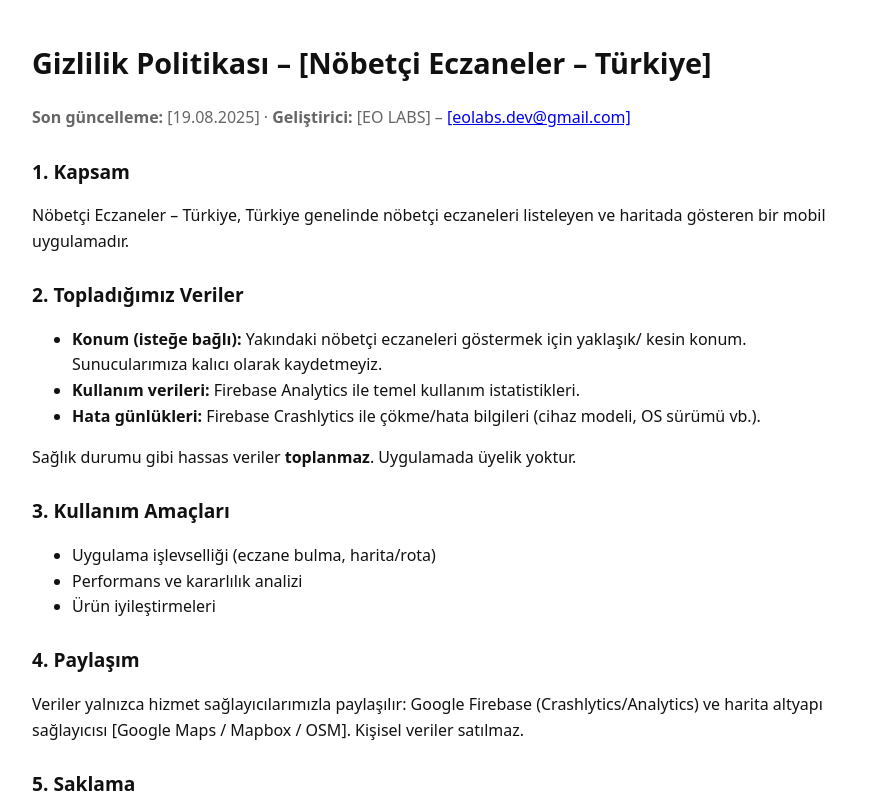
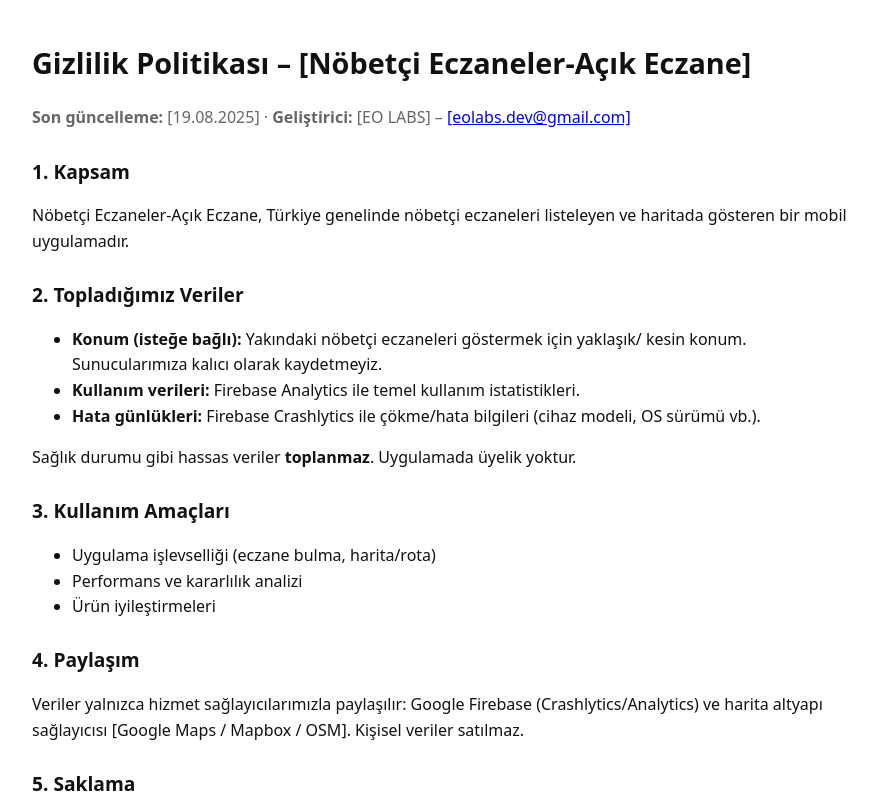
Before and after one commit to egemenocakli/Nobetci-Eczaneler-Turkiye, a plain HTML site: page index.html in a window 1280 px wide. Shown: the top 803 px of the page, without its empty margins (198-1075 px from the left). Drawn offline with Linux system fonts and the light colour scheme.

Commit message:
uygulama adı değişti

```diff
--- a/index.html
+++ b/index.html
@@ -1,18 +1,18 @@
 <!doctype html>
 <html lang="tr"><head>
 <meta charset="utf-8"><meta name="viewport" content="width=device-width,initial-scale=1">
-<title>Gizlilik Politikası – [Nöbetçi Eczaneler – Türkiye]</title>
+<title>Gizlilik Politikası – [Nöbetçi Eczaneler-Açık Eczane]</title>
 <style>
  body{font:16px/1.6 system-ui,-apple-system,Segoe UI,Roboto,Ubuntu,sans-serif;max-width:820px;margin:40px auto;padding:0 16px;color:#111}
  h1{font-size:1.8rem} h2{font-size:1.2rem;margin-top:1.6rem}
  code{background:#f6f8fa;padding:2px 6px;border-radius:6px}
  .muted{color:#666}
 </style></head><body>
-<h1>Gizlilik Politikası – [Nöbetçi Eczaneler – Türkiye]</h1>
+<h1>Gizlilik Politikası – [Nöbetçi Eczaneler-Açık Eczane]</h1>
 <p class="muted"><strong>Son güncelleme:</strong> [19.08.2025] · <strong>Geliştirici:</strong> [EO LABS] – <a href="mailto:[eolabs.dev@gmail.com]">[eolabs.dev@gmail.com]</a></p>
 
 <h2>1. Kapsam</h2>
-<p>Nöbetçi Eczaneler – Türkiye, Türkiye genelinde nöbetçi eczaneleri listeleyen ve haritada gösteren bir mobil uygulamadır.</p>
+<p>Nöbetçi Eczaneler-Açık Eczane, Türkiye genelinde nöbetçi eczaneleri listeleyen ve haritada gösteren bir mobil uygulamadır.</p>
 
 <h2>2. Topladığımız Veriler</h2>
 <ul>
```
